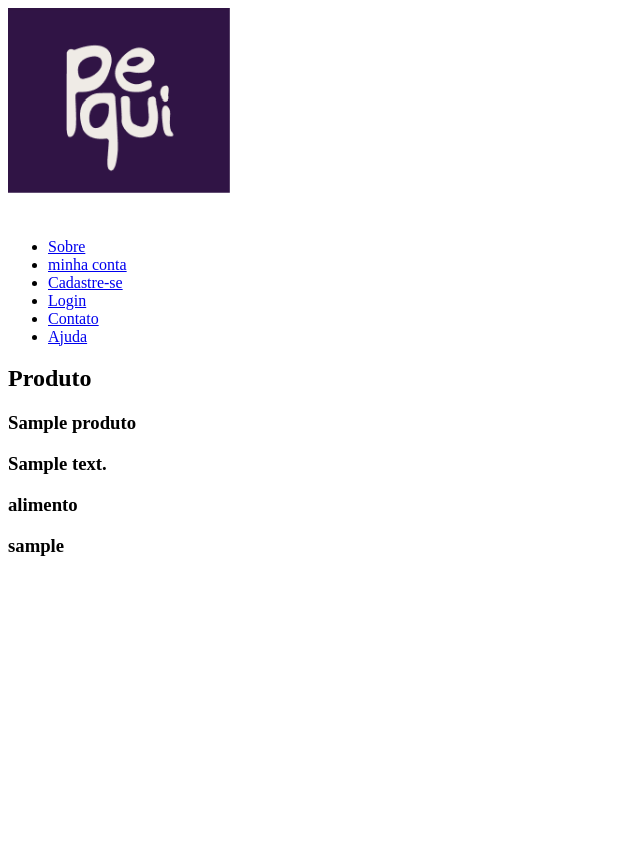
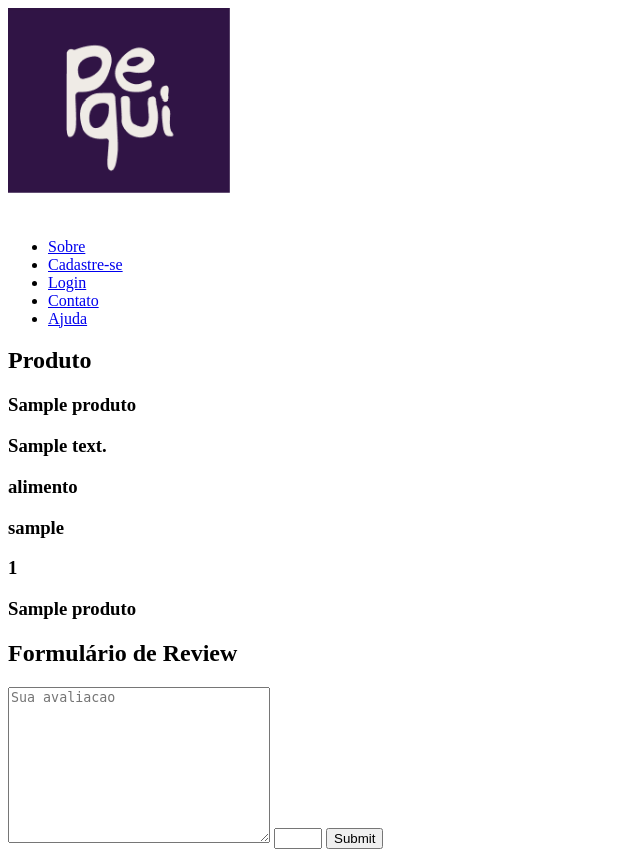
Before and after one commit to SamuelMalaga/PequiWebApp, a Django app: page /produto/1 in a window 1280 px wide. Shown: the whole page, without its empty margins (0-640 px from the left). Before the commit the page ends 556 px from the top, so only its background shows below. Run offline with Django 4.2, Linux system fonts and the light colour scheme; tables that the repository leaves empty hold one stand-in row (values such as "Sample post").

Commit message:
Implementação do mecanismo de review

```diff
--- a/core/models.py
+++ b/core/models.py
@@ -83,3 +83,10 @@ class Contato(models.Model):
   telefone_contato = models.CharField('telefone_contato',null=True, max_length=225)
   email_contato = models.CharField('email_contato',null=True, max_length=225)
   is_wpp = models.BooleanField('is_wpp', null=True)
+
+class ProdutoReview(models.Model):
+  produto_rating = models.ForeignKey(Produto, on_delete=models.CASCADE)
+  usuario_rating = models.ForeignKey(User, on_delete=models.CASCADE)
+  texto_avaliacao = models.TextField('avaliacao', max_length=500, null=True)
+  nota_avaliacao = models.FloatField(null=True)
+  criado_em = models.DateTimeField(auto_now_add=True)
--- a/core/templates/detalhe_produto.html
+++ b/core/templates/detalhe_produto.html
@@ -5,4 +5,36 @@
     <h3>{{produto.descricao_produto}}</h3>
     <h3>{{produto.tipo_produto}}</h3>
     <h3>{{produto.user_produtor}}</h3>
+    <h3>{{produto.id}}</h3>
+    <h3>{{produto}}</h3>
+
+    <input type="hidden" name='prod_id' id='prod_id' value="{{produto.id}}">
+
+    <h2>Formulário de Review</h2>
+    <form class="review-form" action="{% url 'submit_review' produto.id %}" method="POST">
+        {% csrf_token %}
+        <input type="hidden" name='prod_id' id='prod_id' value="{{produto.id}}">
+        <textarea class="input" name="texto_avaliacao" id='texto_avaliacao' cols="30" rows="10" placeholder="Sua avaliacao"></textarea>
+        <input type="number" id="nota_avaliacao" name="nota_avaliacao" min="1" max="5">
+        <input type="submit" value="Submit">
+    </form>
+    {% comment %} <h4>Escreva sua avaliação do produto</h4>
+    <div class='rate'>
+        <input type="radio" name="rating" id='rating10' value=5 required><label for='rating10' title='5'></label>
+        <input type="radio" name="rating" id='rating9' value=4.5 required><label for='rating9' title='4.5'></label>
+        <input type="radio" name="rating" id='rating8' value=4 required><label for='rating8' title='4'></label>
+        <input type="radio" name="rating" id='rating7' value=3.5 required><label for='rating7' title='3.5'></label>
+        <input type="radio" name="rating" id='rating6' value=3 required><label for='rating6' title='3'></label>
+        <input type="radio" name="rating" id='rating5' value=2.5 required><label for='rating5' title='2.5'></label>
+        <input type="radio" name="rating" id='rating4' value=2 required><label for='rating4' title='2'></label>
+        <input type="radio" name="rating" id='rating3' value=1.5 required><label for='rating3' title='1.5'></label>
+        <input type="radio" name="rating" id='rating2' value=1 required><label for='rating2' title='1'></label>
+        <input type="radio" name="rating" id='rating1' value=0.5 required><label for='rating1' title='0.5'></label>
+        <input type="radio" name="rating" id='rating0' value=0 required><label for='rating0' title='0'></label>
+    </div>
+
+    Comentarios sobre a nota:
+    <input type="text" >
+    <br>
+     {% endcomment %}
 {% endblock %}
--- a/core/templates/global_template.html
+++ b/core/templates/global_template.html
@@ -14,7 +14,9 @@
         <span id="header">
             <ul class="menu">
               <li><a href="sobre.html">Sobre</a></li>
+              {% if request.user.is_authenticated %}
               <li><a href="{% url 'minha_conta' id=user.id %}">minha conta</a></li>
+              {% endif %}
               <li><a href="/registre/">Cadastre-se</a></li>
               <li><a href="/login/">Login</a></li>
               <li><a href="contato.html">Contato</a></li>
--- a/core/views.py
+++ b/core/views.py
@@ -1,15 +1,17 @@
 
-from django.shortcuts import render, HttpResponse, redirect
+from multiprocessing import context
+from django.shortcuts import render, HttpResponse, redirect, get_object_or_404
 from django.http import Http404
 from django.contrib import messages
 
 from .filters import ProdutoFilter
-from .models import Produto, Usuario_pequi
+from .models import Produto, Usuario_pequi,ProdutoReview
 from django.contrib.auth import login, logout, authenticate
 from django.contrib.auth.decorators import login_required
 from django.contrib.auth.models import User
-from .forms import EnderecoModelForm, ExtendedUserCreationForms, UserPequiForm, ProdutoModelForm, ContatoModelForm
+from .forms import EnderecoModelForm, ExtendedUserCreationForms, ReviewForms, UserPequiForm, ProdutoModelForm, ContatoModelForm
 from django.core.paginator import Paginator,EmptyPage, PageNotAnInteger
+from django.core.exceptions import ObjectDoesNotExist
 
 # Create your views here.
 
@@ -142,13 +144,44 @@ def produto_submit(request):
   else:
     return redirect('index')
 
+##------>Visualização de detalhes do produto e envio de review
 def produto_detalhe(request, id):
   produto= Produto.objects.get(id = id)
-  print(produto.descricao_produto)
-  return render(request, 'detalhe_produto.html', {'produto': produto})
+  # if request.method =='POST':
+  #   form = ReviewForms(request.POST, request.FILES)
+  #   if form.is_valid():
+  #     instance = form.save(commit=False)
+
+  #     instance.produto_rating = produto
+
+  #     instance.usuario_rating = request.user
+
+  #     instance.save()
+  #     messages.success(request, 'Review feita')
+  #   else:
+  #     messages.error(request, 'Erro ao salvar avaliacao')
+  # else:
+  #   form = ReviewForms()
+  context = {'produto': produto}
+  print('produto detalhe')
+  return render(request,'detalhe_produto.html', context)
+
+def submit_review(request, id):
+  url = request.META.get('HTTP_REFERER')
+  form = ReviewForms(request.POST)
+  if form.is_valid():
+    data = form.save(commit=False)
+    data.produto_rating = Produto.objects.get(id=id)
+    data.usuario_rating = request.user
+    data.texto_avaliacao = form.cleaned_data['texto_avaliacao']
+    data.nota_avaliacao = form.cleaned_data['nota_avaliacao']
+    data.save()
+    return redirect(url)
+
 ##------> Registro de endereços
 
 def cadastro_endereco(request):
+  print('cadastro endereco')
   if not request.user.is_authenticated:
     raise Http404
   if request.method == 'POST':
@@ -170,6 +203,7 @@ def cadastro_endereco(request):
   return render(request, 'produto.html', context)
 
 def endereco_submit(request):
+  print('endereco submit')
   if not request.user.is_authenticated:
     raise Http404
 
@@ -238,13 +272,19 @@ def sobre(request):
   return render(request, 'sobre.html')
 ##------>Minha conta
 def minha_conta(request, id):
-  usuario = User.objects.get(id=id)
-  print(dir(usuario))
-  #usuario_pequi = usuario.usuario_pequi
-  return render(request, 'minha_conta.html',{'usuario': usuario})
+  if not request.user.is_authenticated:
+    raise Http404
+  else:
+    usuario = User.objects.get(id=id)
+    meus_produtos = Produto.objects.filter(user_produtor__exact = usuario.id)
+    context = {
+      'usuario': usuario,
+      'produtos_usuario': meus_produtos
+    }
+  return render(request, 'minha_conta.html',context)
 ##------> Home Page e debugger
 def index(request):
-  produtos_list = Produto.objects.all()
+  produtos_list = Produto.objects.all().order_by('id')
   produtos_filtro = ProdutoFilter(request.GET, queryset=produtos_list)
 
   paginator = Paginator(produtos_filtro.qs, 2)
@@ -261,5 +301,4 @@ def index(request):
     "Page": page_obj,
     "meuFiltro" : produtos_filtro
   }
-  print(dir(page_obj.paginator))
   return render(request, 'index.html', context)
--- a/main/urls.py
+++ b/main/urls.py
@@ -21,7 +21,7 @@ from core.views import (
                         produto,produto_submit, cadastro_endereco,
                         endereco_submit, cadastro_contato,
                         contato_submit, produto_detalhe, ajuda,
-                        sobre, minha_conta
+                        sobre, minha_conta, submit_review
                         )
 from django.conf import settings
 from django.conf.urls.static import static
@@ -44,10 +44,13 @@ urlpatterns = [
     path('registre/', registre, name='registre'),
     path('registre/submit/', create_usuario, name='create_usuario'),
 
-    #Criar produto e página do produto
+    #Criar produto
     path('produto/', produto, name='produto'),
     path('produto/submit', produto_submit, name='produto_submit'),
+
+    #Página do produto e avaliação do produto
     path('produto/<int:id>', produto_detalhe, name='produto_detalhe'),
+    path('submit_review/<int:id>/', submit_review, name='submit_review'),
 
     #Cadastrar endereco
     path('endereco/', cadastro_endereco, name='cadastro_endereco'),
```
Also changed, not shown: core/admin.py (+6 -4 lines), core/forms.py (+8 -1 lines), core/templates/minha_conta.html (+16 -0 lines), core/migrations/0012_reviewrating.py (added), core/migrations/0013_rename_produto_reviewrating_produto_rating_and_more.py (added), core/migrations/0014_rename_reviewrating_produtoreview.py (added), core/migrations/0015_alter_produtoreview_texto_avaliacao.py (added), core/migrations/0016_alter_produtoreview_nota_avaliacao.py (added).
